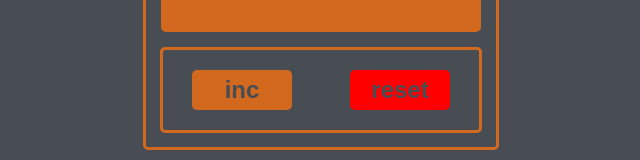
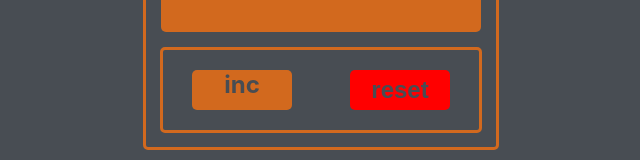
Before and after one commit to antonnur/control_monday, a React (Create React App) app: page / in a window 1280 px wide. Shown: the part 206-366 px from the top of the page, without its empty margins (319-959 px from the left). Built offline with nearby package versions, Linux system fonts and the light colour scheme.

Commit message:
Laptop Home (Mentor help)

```diff
--- a/src/control/control.module.css
+++ b/src/control/control.module.css
@@ -81,7 +81,6 @@
 .button__disable {
   width: 100px;
   height: 40px;
-
   margin: auto;
   cursor: pointer;
 
--- a/src/control/control.tsx
+++ b/src/control/control.tsx
@@ -13,13 +13,23 @@ export const Control = () => {
         </div>
       </div>
       <div className={s.form__bottom}>
-        <button disabled={counter === 5}
-                className={counter === 5 ? s.button__disable :s.inc}
-                onClick={() => {
+        {/*<button disabled={counter === 5}*/}
+        {/*        className={counter === 5 ? s.button__disable :s.inc}*/}
+        {/*        onClick={() => {*/}
+        {/*          setCounter((c) => c + 1)*/}
+        {/*        }}>*/}
+        {/*  inc*/}
+        {/*</button>*/}
+
+        <div   className={counter === 5 ? s.button__disable :s.inc}
+              onClick={() => {
+                if(counter < 5) {
                   setCounter((c) => c + 1)
-                }}>
+                }
+              }}>
           inc
-        </button>
+        </div>
+
         <button disabled={counter === 0}
                 className={counter === 0 ? s.button__disable :s.reset}
                 onClick={() => {
```
